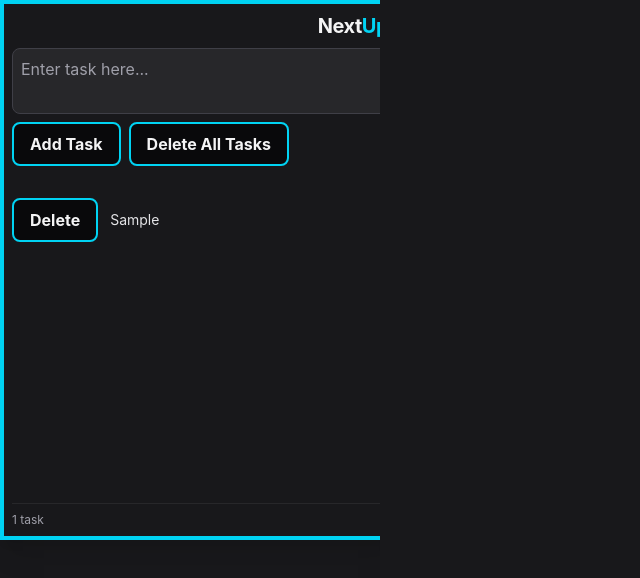
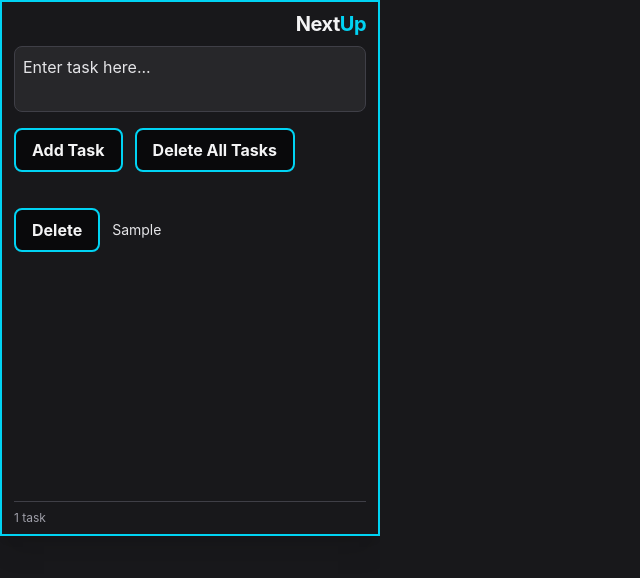
Before and after one commit to jwilliams21/nextup, a React (Vite) app: page / in a window 1280 px wide. Both pictures are taken after typing "Sample" into the empty fields and a click on the button "Add Task". Shown: the top 578 px of the page, without its empty margins (0-640 px from the left). Built offline with nearby package versions, Linux system fonts and the light colour scheme.

Commit message:
Final Touches

```diff
--- a/src/App.jsx
+++ b/src/App.jsx
@@ -4,7 +4,7 @@ import { NextUpLogo } from './components/Logo';
 function App() {
 
   return (
-    <div className="w-100 h-fit bg-zinc-900 text-zinc-100 p-2 shadow-xl overflow-hidden border-4 border-cyan-400">
+    <div className="w-95 h-fit bg-zinc-900 text-zinc-100 py-2 px-3 shadow-xl overflow-hidden border-2 border-cyan-400">
       <NextUpLogo />
       <Home />
     </div>
--- a/src/components/Home.jsx
+++ b/src/components/Home.jsx
@@ -55,7 +55,7 @@ export default function Home() {
 
 
     return (
-    <div className="w-95 h-120 bg-zinc-900 text-zinc-100 flex flex-col justify-between overflow-hidden">
+    <div className="w-full h-120 bg-zinc-900 text-zinc-100 flex flex-col justify-between overflow-hidden">
         {/* Textarea & Action Buttons */}
         <div className="shrink-0">
             <textarea
@@ -65,9 +65,9 @@ export default function Home() {
                 onKeyDown={(e) => handleKeyDown(e)}
                 placeholder="Enter task here..." //future enhancement idea: create fun placeholder text that rotates randomly
                 rows={2}
-                className="border border-zinc-700 bg-zinc-800 p-2 w-full rounded-lg text-zinc-100 placeholder-zinc-400 focus:outline-none focus:border-cyan-400 resize-none transition-colors"
+                className="border border-zinc-700 bg-zinc-800 p-2 w-full box-border rounded-lg text-zinc-100 placeholder-zinc-200 focus:outline-none focus:border-cyan-400 resize-none transition-colors"
             ></textarea>
-            <div className="flex gap-2 mt-2 mb-3">
+            <div className="flex gap-3 mt-4 mb-3">
                 <Button
                     label="Add Task"
                     onClick={() => addTask(text)}
@@ -86,13 +86,13 @@ export default function Home() {
                 tasks.map((task, index) => (
                     <div
                         key={task.id}
-                        className={`flex gap-3 items-center py-3 ${isTaskLast(index) ? '' : 'border-b border-zinc-800'}`}
+                        className={`flex gap-3 items-center py-4 ${isTaskLast(index) ? '' : 'border-b border-zinc-700'}`}
                     >
                         <Button
                             label="Delete"
                             onClick={() => deleteTask(task.id)}
                         />
-                        <span className="text-sm text-zinc-200 wrap-break-word flex-1">{task.text}</span>
+                        <span className="text-sm text-zinc-200 wrap-break-word w-1/2 flex-1">{task.text}</span>
                     </div>
                 ))
             ) : (
@@ -107,7 +107,7 @@ export default function Home() {
         </div>
 
         {/* Task Counter */}
-        <div className="shrink-0 pt-2 border-t border-zinc-800 text-xs text-zinc-400 flex justify-between items-center">
+        <div className="shrink-0 pt-2 border-t border-zinc-700 text-xs text-zinc-400 flex justify-between items-center">
             <span>{tasks.length} {tasks.length === 1 ? 'task' : 'tasks'}</span>
         </div>
     </div>
```
